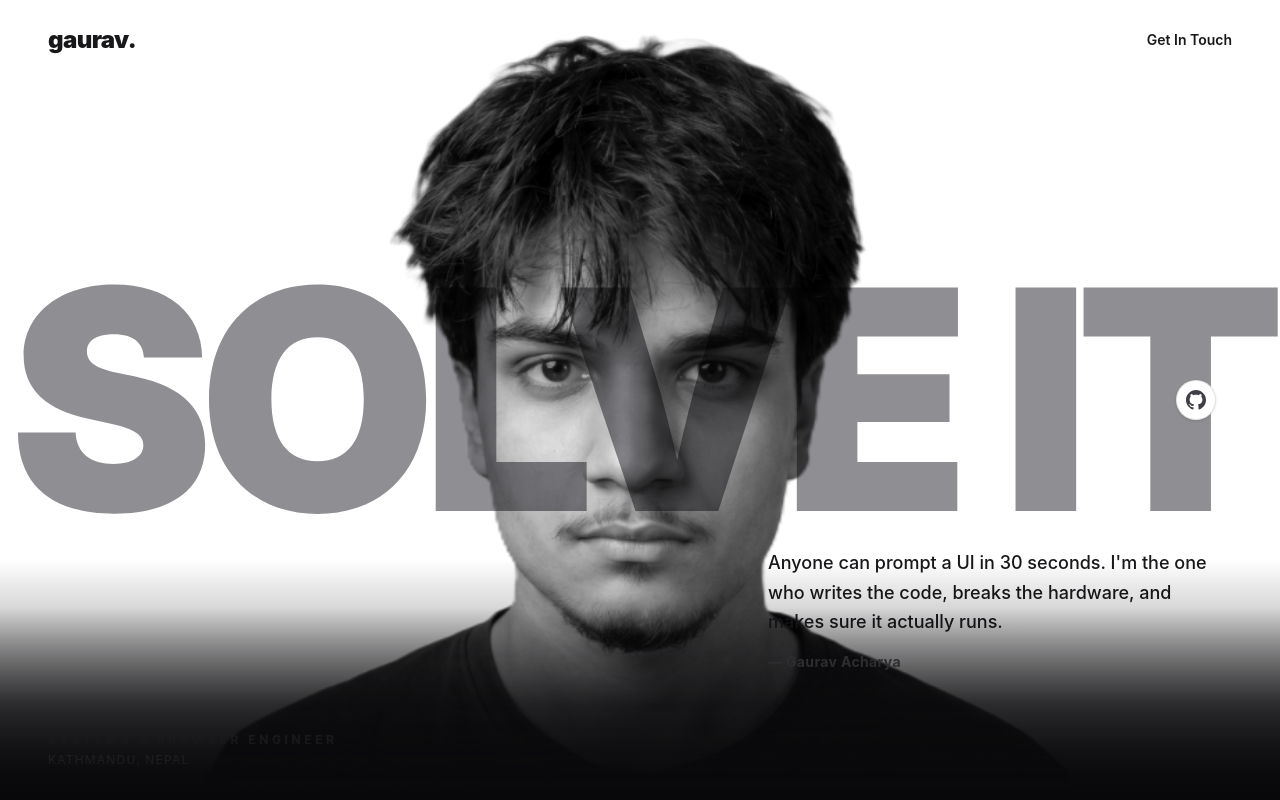
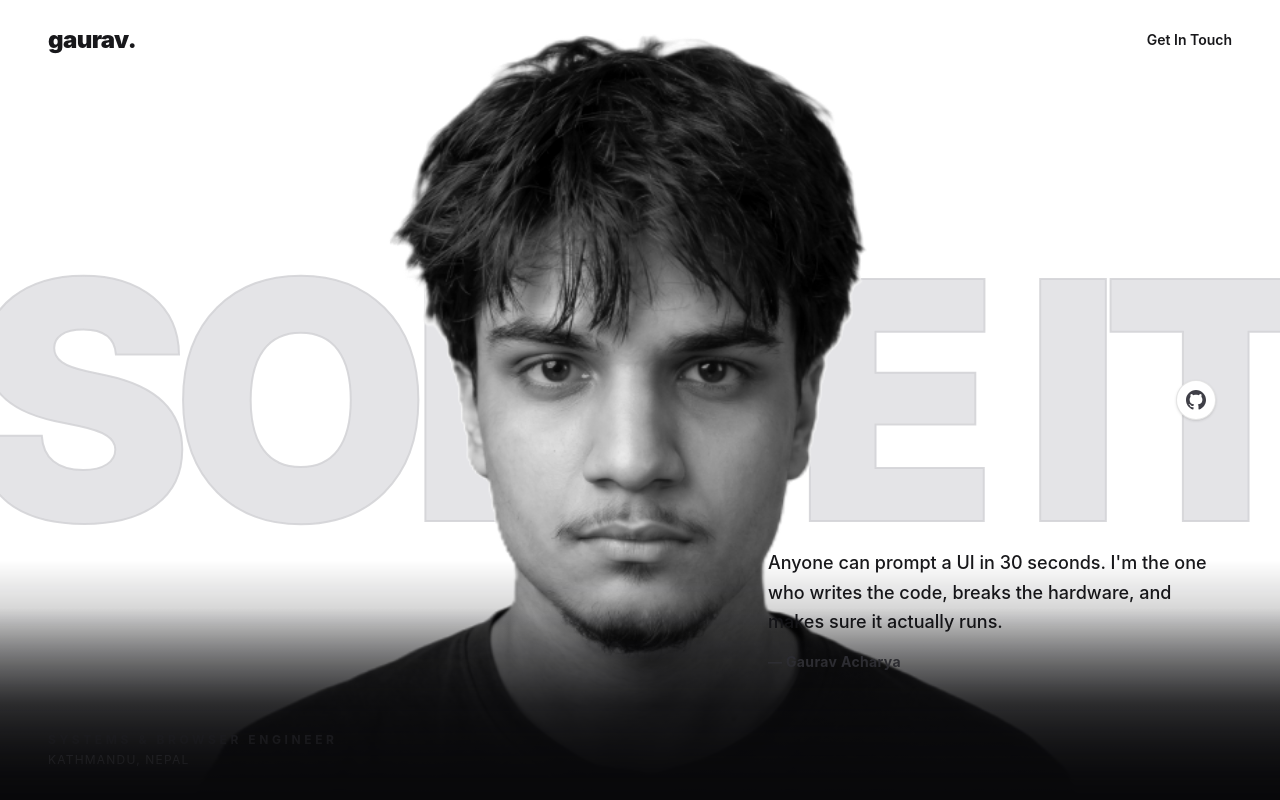
Before and after one commit to anomy77/portfolio, a React (Vite) app: page / in a window 1280 px wide. Shown: the top 800 px of the page. Built offline with nearby package versions, Linux system fonts and the light colour scheme.

Commit message:
feat(portfolio): use true transparent cutout for flawless z-axis typography depth behind subject

```diff
--- a/src/App.jsx
+++ b/src/App.jsx
@@ -1,6 +1,7 @@
 import React, { useState } from 'react';
 import { motion, useScroll, useTransform } from 'framer-motion';
 import heroImage from '/hero-image.png?url';
+import heroCutout from '/hero-cutout.png?url';
 import fynal1 from '/images/fynal-1.png?url';
 import fynal2 from '/images/fynal-2.png?url';
 import demoMapleads from '/videos/demo-3.mp4?url';
@@ -75,30 +76,34 @@
   return (
     <div className="bg-[#09090B] text-[#E4E4E7] font-sans min-h-screen selection:bg-white selection:text-black">
 
-      {/* ===== SECTION 1: Full-Bleed Portrait Hero with Z-Axis Parallax Depth ===== */}
-      <section className="relative h-screen w-full overflow-hidden bg-white [mask-image:linear-gradient(to_bottom,black_70%,rgba(0,0,0,0.6)_85%,transparent_100%)] [-webkit-mask-image:linear-gradient(to_bottom,black_70%,rgba(0,0,0,0.6)_85%,transparent_100%)]">
+      {/* ===== SECTION 1: Full-Bleed Portrait Hero with True Z-Axis Depth ===== */}
+      <section className="relative h-screen w-full overflow-hidden bg-white [mask-image:linear-gradient(to_bottom,black_70%,rgba(0,0,0,0.6)_85%,transparent_100%)] [-webkit-mask-image:linear-gradient(to_bottom,black_70%,rgba(0,0,0,0.6)_85%,transparent_100%)] flex items-center justify-center">
 
-        {/* Portrait Image (Z-0) */}
-        <div className="absolute inset-0 z-0 pointer-events-none">
+        {/* Massive Background Parallax Typography (Z-5) */}
+        <motion.div
+          style={{ y: backgroundY }}
+          className="absolute inset-0 z-5 flex items-center justify-center select-none pointer-events-none overflow-hidden"
+        >
+          <span
+            className="text-[26vw] font-black tracking-[-0.06em] leading-none uppercase text-[#E4E4E7] whitespace-nowrap select-none font-sans"
+            style={{
+              WebkitTextStroke: '2px rgba(212, 212, 216, 0.9)',
+              letterSpacing: '-0.06em'
+            }}
+          >
+            SOLVE IT
+          </span>
+        </motion.div>
+
+        {/* Portrait Cutout (Z-10) -- Sits directly in front of the text */}
+        <div className="absolute inset-0 z-10 pointer-events-none">
           <img
-            src={heroImage}
+            src={heroCutout}
             alt="Gaurav Acharya"
             className="w-full h-full object-cover object-center grayscale contrast-105"
             style={{ objectPosition: '50% 15%' }}
           />
         </div>
-
-        {/* Massive Parallax Typography with Multiply Blend (Z-10) */}
-        <motion.div
-          style={{ y: backgroundY }}
-          className="absolute inset-0 z-10 flex items-center justify-center select-none pointer-events-none overflow-hidden mix-blend-multiply"
-        >
-          <span
-            className="text-[24vw] font-black tracking-[-0.05em] leading-none uppercase text-[#8E8E93] whitespace-nowrap select-none font-sans"
-          >
-            SOLVE IT
-          </span>
-        </motion.div>
 
         {/* Smooth bottom blend overlay (Z-15) */}
         <div className="absolute bottom-0 inset-x-0 h-48 bg-gradient-to-t from-[#09090B] via-[#09090B]/70 to-transparent z-15 pointer-events-none"></div>
```
